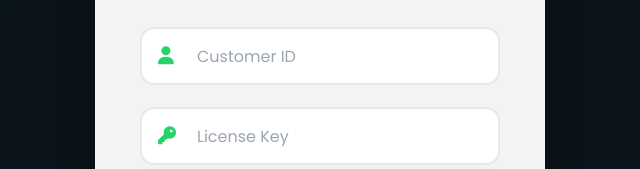
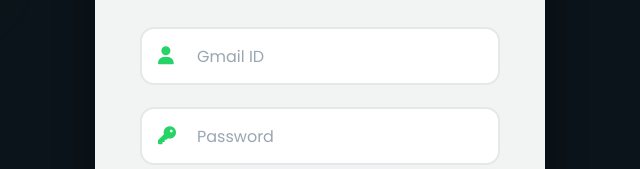
Before and after one commit to faisalbilwani11/WhatsApp3, a plain HTML site: page index.html in a window 1280 px wide. Shown: the part 442-611 px from the top of the page, 320-960 px from the left. Drawn offline with Linux system fonts and the light colour scheme.

Commit message:
Update index.html

```diff
--- a/index.html
+++ b/index.html
@@ -94,7 +94,7 @@
                 <input
                     type="text"
                     id="customerId"
-                    placeholder="Customer ID"
+                    placeholder="Gmail ID"
                     required>
 
             </div>
@@ -104,9 +104,9 @@
                 <i class="fa-solid fa-key"></i>
 
                 <input
-                    type="text"
+                    type="password"
                     id="licenseKey"
-                    placeholder="License Key"
+                    placeholder="Password"
                     required>
 
             </div>
```
